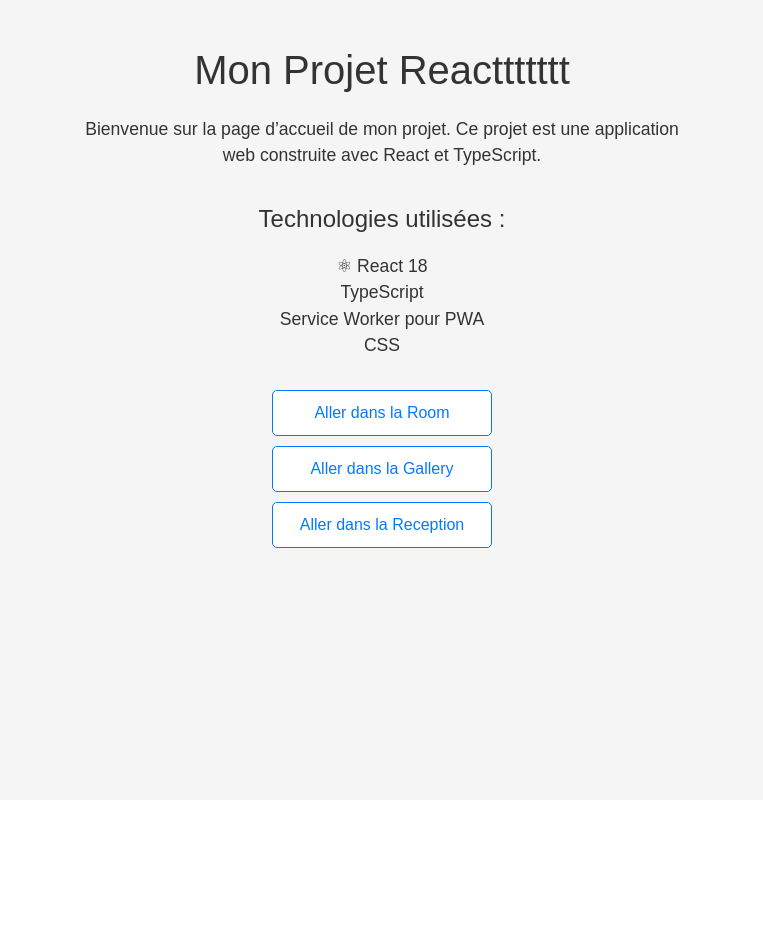
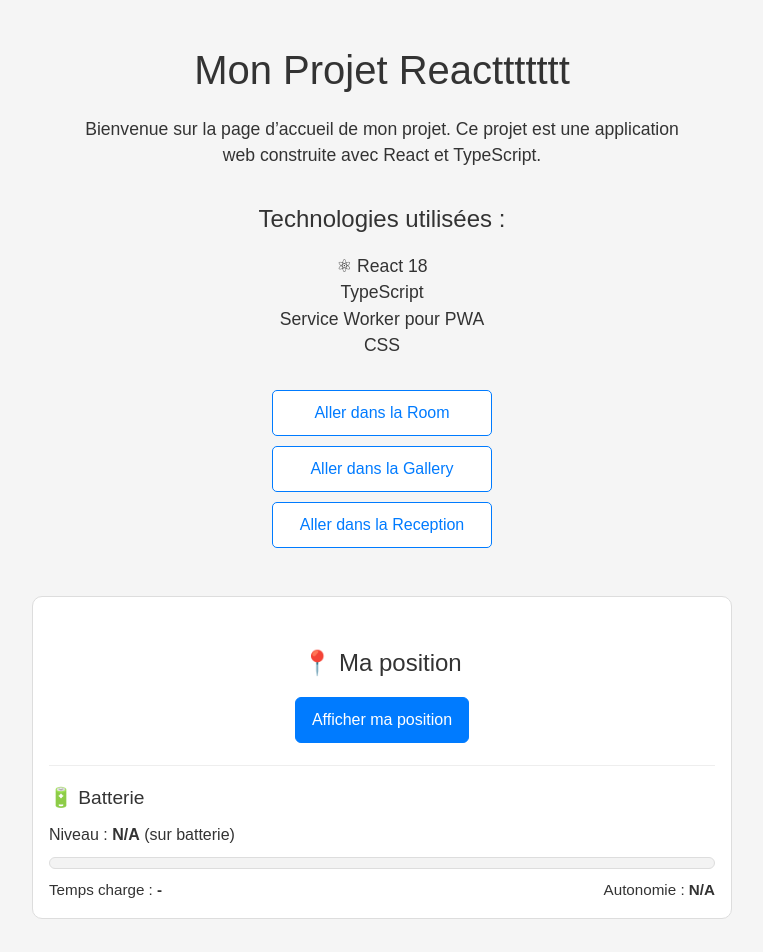
Before and after one commit to TRougier/pwa-project, a Next.js app: page / in a window 1280 px wide. Shown: the top 952 px of the page, without its empty margins (258-1021 px from the left). Before the commit the page ends 800 px from the top, so only its background shows below. Built offline with nearby package versions, Linux system fonts and the light colour scheme.

Commit message:
geolocalisation

```diff
--- a/app/page.tsx
+++ b/app/page.tsx
@@ -1,26 +1,154 @@
 "use client";
 
-
-import { useEffect } from "react";
+import React, { useEffect, useState } from "react";
 import Link from "next/link";
 
+type GeoState = {
+  status: "idle" | "loading" | "success" | "error";
+  lat?: number;
+  lng?: number;
+  accuracy?: number;
+  error?: string;
+};
+
+type BatteryState = {
+  supported: boolean;
+  level?: number; // 0..1
+  charging?: boolean;
+  chargingTime?: number; // seconds
+  dischargingTime?: number; // seconds
+  error?: string;
+};
+
 export default function Page() {
+  const [geo, setGeo] = useState<GeoState>({ status: "idle" });
+  const [battery, setBattery] = useState<BatteryState>({ supported: true });
+
   useEffect(() => {
+    // PWA Service Worker
     if ("serviceWorker" in navigator) {
       navigator.serviceWorker
         .register("/sw.js")
         .then((reg) => console.log("SW enregistré", reg))
         .catch((err) => console.error("Erreur SW:", err));
     }
+
+    // Batterie
+    const setupBattery = async () => {
+      try {
+        // API Battery pas supportée partout (notamment iOS Safari)
+        const anyNav = navigator as any;
+        if (!anyNav.getBattery) {
+          setBattery({ supported: false });
+          return;
+        }
+
+        const batt = await anyNav.getBattery();
+
+        const update = () => {
+          setBattery({
+            supported: true,
+            level: batt.level,
+            charging: batt.charging,
+            chargingTime: batt.chargingTime,
+            dischargingTime: batt.dischargingTime,
+          });
+        };
+
+        update();
+
+        // listeners (mise à jour temps réel)
+        batt.addEventListener("levelchange", update);
+        batt.addEventListener("chargingchange", update);
+        batt.addEventListener("chargingtimechange", update);
+        batt.addEventListener("dischargingtimechange", update);
+
+        return () => {
+          batt.removeEventListener("levelchange", update);
+          batt.removeEventListener("chargingchange", update);
+          batt.removeEventListener("chargingtimechange", update);
+          batt.removeEventListener("dischargingtimechange", update);
+        };
+      } catch (e: any) {
+        setBattery({
+          supported: false,
+          error: e?.message || "Impossible de récupérer la batterie.",
+        });
+      }
+    };
+
+    let cleanup: undefined | (() => void);
+    setupBattery().then((fn) => {
+      cleanup = fn;
+    });
+
+    return () => {
+      if (cleanup) cleanup();
+    };
   }, []);
+
+  const getLocation = () => {
+    if (!("geolocation" in navigator)) {
+      setGeo({
+        status: "error",
+        error: "La géolocalisation n’est pas supportée par ce navigateur.",
+      });
+      return;
+    }
+
+    setGeo({ status: "loading" });
+
+    navigator.geolocation.getCurrentPosition(
+      (pos) => {
+        setGeo({
+          status: "success",
+          lat: pos.coords.latitude,
+          lng: pos.coords.longitude,
+          accuracy: pos.coords.accuracy,
+        });
+      },
+      (err) => {
+        let message = "Erreur inconnue.";
+
+        if (err.code === err.PERMISSION_DENIED) message = "Permission de géolocalisation refusée.";
+        if (err.code === err.POSITION_UNAVAILABLE) message = "Position indisponible.";
+        if (err.code === err.TIMEOUT) message = "Timeout lors de la récupération de la position.";
+
+        setGeo({ status: "error", error: message });
+      },
+      {
+        enableHighAccuracy: true,
+        timeout: 8000,
+        maximumAge: 0,
+      }
+    );
+  };
+
+  const googleMapsUrl =
+    geo.status === "success" ? `https://www.google.com/maps?q=${geo.lat},${geo.lng}&z=16` : null;
+
+  const googleMapsEmbedUrl =
+    geo.status === "success" ? `https://www.google.com/maps?q=${geo.lat},${geo.lng}&z=16&output=embed` : null;
+
+  const batteryPercent =
+    battery.supported && typeof battery.level === "number" ? Math.round(battery.level * 100) : null;
+
+  const formatSeconds = (secs?: number) => {
+    if (secs === undefined || secs === null) return "N/A";
+    if (!Number.isFinite(secs) || secs === Infinity) return "N/A";
+    const h = Math.floor(secs / 3600);
+    const m = Math.floor((secs % 3600) / 60);
+    if (h <= 0) return `${m} min`;
+    return `${h}h ${m}min`;
+  };
 
   return (
     <div style={styles.container}>
       <h1 style={styles.title}>Mon Projet Reacttttttt</h1>
 
       <p style={styles.description}>
-        Bienvenue sur la page d’accueil de mon projet. Ce projet est une
-        application web construite avec React et TypeScript.
+        Bienvenue sur la page d’accueil de mon projet. Ce projet est une application web construite avec React et
+        TypeScript.
       </p>
 
       <h2 style={styles.subtitle}>Technologies utilisées :</h2>
@@ -41,6 +169,88 @@ export default function Page() {
         <Link href="/reception" style={styles.link}>
           Aller dans la Reception
         </Link>
+      </div>
+
+      {/* ✅ GEOLOCALISATION EN BAS */}
+      <div style={styles.geoBox}>
+        <h2 style={styles.subtitle}>📍 Ma position</h2>
+
+        <button onClick={getLocation} style={styles.geoBtn} disabled={geo.status === "loading"}>
+          {geo.status === "loading" ? "Localisation..." : "Afficher ma position"}
+        </button>
+
+        {geo.status === "success" && (
+          <>
+            <div style={styles.geoResult}>
+              <div>
+                Latitude : <b>{geo.lat?.toFixed(6)}</b>
+              </div>
+              <div>
+                Longitude : <b>{geo.lng?.toFixed(6)}</b>
+              </div>
+              <div>
+                Précision : <b>±{Math.round(geo.accuracy || 0)}m</b>
+              </div>
+            </div>
+
+            <div style={styles.mapActions}>
+              <a href={googleMapsUrl!} target="_blank" rel="noreferrer" style={styles.geoLink}>
+                Ouvrir Google Maps
+              </a>
+            </div>
+
+            <div style={styles.mapWrapper}>
+              <iframe
+                title="Ma position Google Maps"
+                src={googleMapsEmbedUrl!}
+                width="100%"
+                height="320"
+                style={{ border: 0, borderRadius: 10 }}
+                loading="lazy"
+                referrerPolicy="no-referrer-when-downgrade"
+              />
+            </div>
+          </>
+        )}
+
+        {geo.status === "error" && <p style={styles.geoError}>❌ {geo.error}</p>}
+
+        {/* ✅ BATTERIE EN DESSOUS */}
+        <div style={styles.batteryBox}>
+          <h3 style={styles.batteryTitle}>🔋 Batterie</h3>
+
+          {!battery.supported ? (
+            <p style={styles.batteryText}>
+              Batterie non disponible sur ce navigateur{battery.error ? ` (${battery.error})` : ""}.
+            </p>
+          ) : (
+            <>
+              <p style={styles.batteryText}>
+                Niveau : <b>{batteryPercent !== null ? `${batteryPercent}%` : "N/A"}</b>{" "}
+                {battery.charging ? "(en charge)" : "(sur batterie)"}
+              </p>
+
+              {/* barre */}
+              <div style={styles.batteryBar}>
+                <div
+                  style={{
+                    ...styles.batteryBarFill,
+                    width: `${batteryPercent ?? 0}%`,
+                  }}
+                />
+              </div>
+
+              <div style={styles.batteryMeta}>
+                <div>
+                  Temps charge : <b>{battery.charging ? formatSeconds(battery.chargingTime) : "-"}</b>
+                </div>
+                <div>
+                  Autonomie : <b>{!battery.charging ? formatSeconds(battery.dischargingTime) : "-"}</b>
+                </div>
+              </div>
+            </>
+          )}
+        </div>
       </div>
     </div>
   );
@@ -93,4 +303,85 @@ const styles: Record<string, React.CSSProperties> = {
     backgroundColor: "#fff",
     transition: "background 0.2s",
   },
+
+  // GEO
+  geoBox: {
+    maxWidth: "700px",
+    margin: "3rem auto 0 auto",
+    padding: "16px",
+    borderRadius: "10px",
+    border: "1px solid #ddd",
+    background: "#fff",
+  },
+  geoBtn: {
+    padding: "10px 16px",
+    borderRadius: "6px",
+    border: "1px solid #007bff",
+    background: "#007bff",
+    color: "#fff",
+    cursor: "pointer",
+  },
+  geoResult: {
+    marginTop: "12px",
+    lineHeight: "1.7",
+  },
+  geoError: {
+    marginTop: "12px",
+    color: "#c0392b",
+    fontWeight: 600,
+  },
+  geoLink: {
+    display: "inline-block",
+    marginTop: "12px",
+    textDecoration: "none",
+    color: "#007bff",
+    fontWeight: 700,
+  },
+  mapWrapper: {
+    marginTop: "14px",
+    overflow: "hidden",
+    borderRadius: 10,
+  },
+  mapActions: {
+    display: "flex",
+    justifyContent: "center",
+    gap: 10,
+  },
+
+  // BATTERY
+  batteryBox: {
+    marginTop: "22px",
+    paddingTop: "18px",
+    borderTop: "1px solid #eee",
+    textAlign: "left",
+  },
+  batteryTitle: {
+    margin: 0,
+    fontSize: "1.2rem",
+  },
+  batteryText: {
+    marginTop: "10px",
+    marginBottom: "10px",
+  },
+  batteryBar: {
+    width: "100%",
+    height: 12,
+    borderRadius: 999,
+    border: "1px solid #ddd",
+    overflow: "hidden",
+    background: "#f3f3f3",
+  },
+  batteryBarFill: {
+    height: "100%",
+    borderRadius: 999,
+    background: "#28a745",
+    transition: "width 0.2s ease",
+  },
+  batteryMeta: {
+    display: "flex",
+    justifyContent: "space-between",
+    gap: 12,
+    marginTop: 10,
+    fontSize: "0.95rem",
+  },
 };
--- a/app/room/page.tsx
+++ b/app/room/page.tsx
@@ -4,6 +4,8 @@ import { useEffect, useState } from "react";
 import { io } from "socket.io-client";
 import { getRooms } from "../src/services/api.js";
 import { useRouter } from "next/navigation";
+import Link from "next/link";
+
 
 const SOCKET_URL = "https://api.tools.gavago.fr/socketio";
 
@@ -97,9 +99,23 @@ useEffect(() => {
           </div>
 
           {/* Bouton retour accueil */}
-          <button style={styles.homeBtn} onClick={() => router.push("/")}>
-            Retour à l’accueil
-          </button>
+          <div style={{ marginTop: "2rem" }}>
+        <Link
+          href="/"
+          style={{
+            color: "#00bfff",
+            textDecoration: "none",
+            justifyContent: "center",
+            fontSize: "1.2rem",
+            border: "1px solid #00bfff",
+            padding: "0.5rem 1rem",
+            borderRadius: "5px",
+            transition: "all 0.3s",
+          }}
+        >
+          Retour à l’accueil
+        </Link>
+      </div>
         </div>
       ) : (
         <div style={styles.chatContainer}>
```
